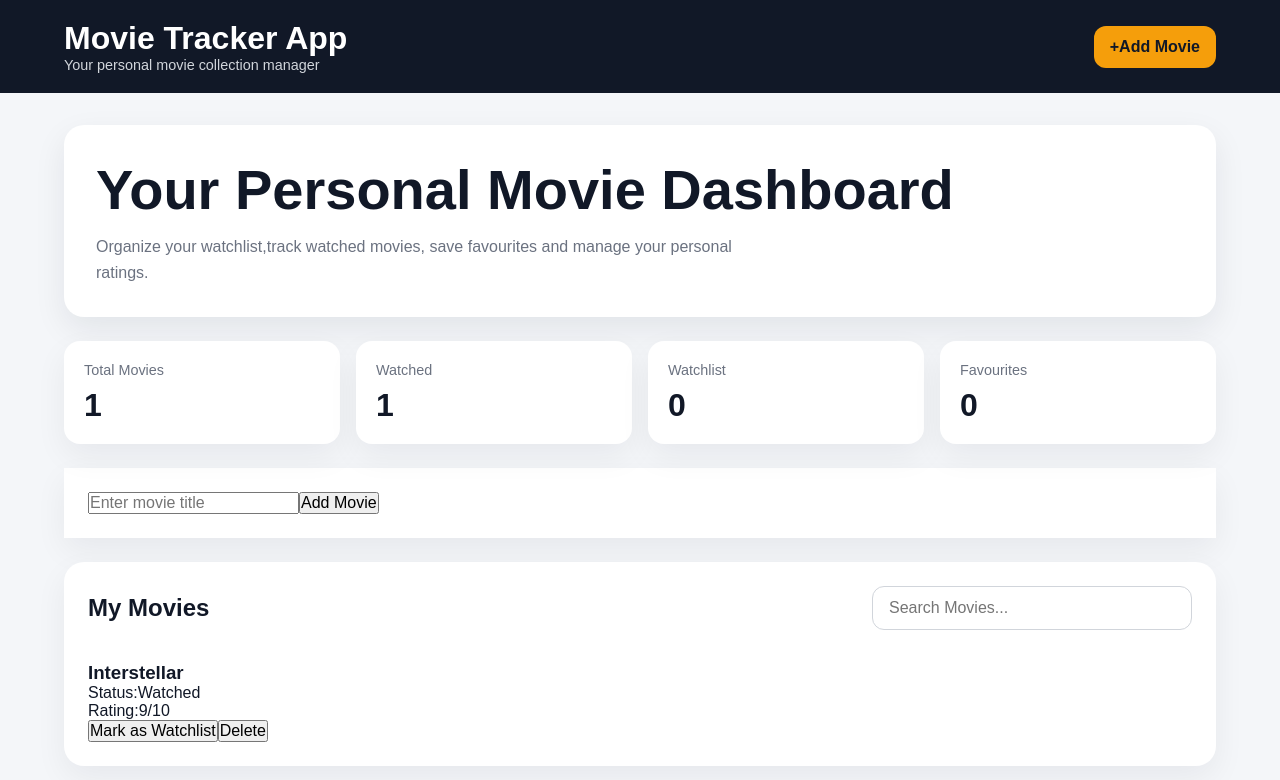
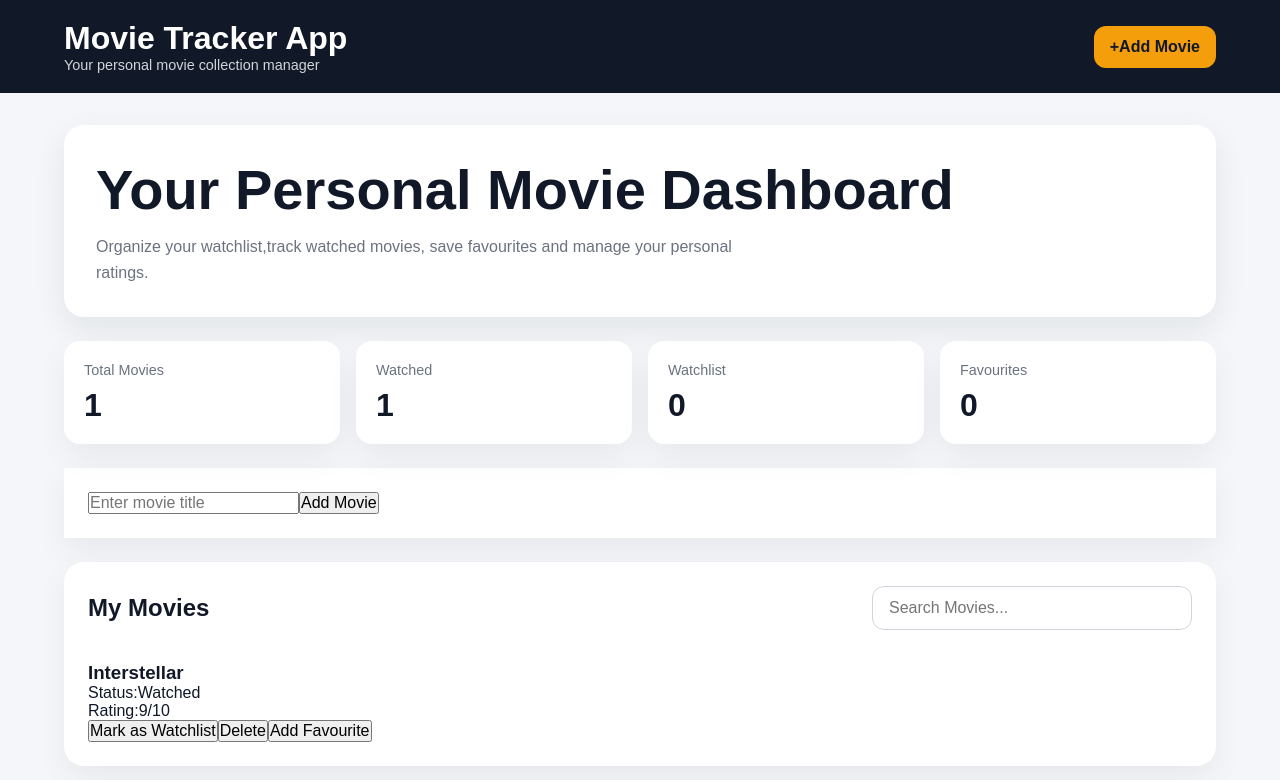
Before and after one commit to Ujjwal-Darnal/Movie-Tracker-App, a React (Vite) app: page / in a window 1280 px wide. Shown: the top 780 px of the page. Built offline with nearby package versions, Linux system fonts and the light colour scheme.

Commit message:
Add favourite movie feature

```diff
--- a/src/App.jsx
+++ b/src/App.jsx
@@ -15,6 +15,7 @@ function App() {
       title: "Interstellar",
       status: "Watched",
       rating: 9,
+      isFavourite:false,
     }
   ]);
 
@@ -29,7 +30,8 @@ function App() {
       title: movieTitle,
       genre: "Action",
       status: "Watchlist",
-      rating: 0
+      rating: 0,
+      isFavourite:false,
     }
     setMovies([...movies, newMovie
     ]);
@@ -54,6 +56,19 @@ function handleDeleteMovie(movieId){
   setMovies(updatedMovies);
 }
 
+// ========== function to handle favourtie movies ===== ??
+function handleToggleFavourite(movieId){
+const updatedMovies = movies.map((movie)=>{
+  if(movie.id=== movieId){
+    return{
+      ...movie,isFavourite:!movie.isFavourite,
+    }
+  }
+  return movie;
+});
+setMovies(updatedMovies);
+}
+
   const totalMovies = movies.length;
 
   const watchedMovies = movies.filter((movie) => movie.status === "Watched").length;
@@ -62,6 +77,7 @@ function handleDeleteMovie(movieId){
 
   const filteredMovies = movies.filter((movie)=> movie.title.toLowerCase().includes(searchTerm.toLowerCase()));
 
+  const favouriteMovies = movies.filter((movie)=>movie.isFavourite===true).length
 
   return (
     <div className="app">
@@ -77,7 +93,7 @@ function handleDeleteMovie(movieId){
           <StatsCard title="Total Movies" value={totalMovies} />
           <StatsCard title="Watched" value={watchedMovies} />
           <StatsCard title="Watchlist" value={watchlistMovies} />
-          <StatsCard title="Favourites" value={0} />
+          <StatsCard title="Favourites" value={favouriteMovies} />
         </section>
 
         <MovieForm onAddMovie={handleAddMovie} />
@@ -93,7 +109,8 @@ function handleDeleteMovie(movieId){
 
           <MovieList movies={filteredMovies}
           onToggleStatus = {handleToggleStatus}
-          onDeleteMovie = {handleDeleteMovie}/>
+          onDeleteMovie = {handleDeleteMovie}
+          onToggleFavourite={handleToggleFavourite}/>
         </section>
       </main>
 
--- a/src/components/MovieCard.jsx
+++ b/src/components/MovieCard.jsx
@@ -1,4 +1,8 @@
-function MovieCard({movie,onToggleStatus,onDeleteMovie}){
+function MovieCard({movie,
+
+    onToggleStatus,
+    onDeleteMovie,
+onToggleFavourite}){
     return(
        <div>
         <h3>{movie.title}</h3>
@@ -10,7 +14,12 @@ function MovieCard({movie,onToggleStatus,onDeleteMovie}){
         </button>
 
         <button onClick={()=>onDeleteMovie(movie.id)}>Delete</button>
+
+          <button onClick = {()=>onToggleFavourite(movie.id)}>{movie.isFavourite?"Remove Favourite":"Add Favourite"}</button>
        </div>
     );
+
+
+
 }
 export default MovieCard;
--- a/src/components/MovieList.jsx
+++ b/src/components/MovieList.jsx
@@ -1,7 +1,11 @@
 import MovieCard  from "./MovieCard";
 
 
-function MovieList({movies,onToggleStatus,onDeleteMovie}){
+function MovieList({movies,onToggleStatus,
+    onDeleteMovie,
+    onToggleFavourite,
+
+}){
    if(movies.length === 0){
     return(
         <div className="empty-state">
@@ -18,7 +22,8 @@ function MovieList({movies,onToggleStatus,onDeleteMovie}){
                <MovieCard key = {movie.id}
                 movie = {movie}
                 onToggleStatus = {onToggleStatus}
-                onDeleteMovie={onDeleteMovie}/>
+                onDeleteMovie={onDeleteMovie}
+                onToggleFavourite = {onToggleFavourite}/>
             ))}
         </div>
     );
```
